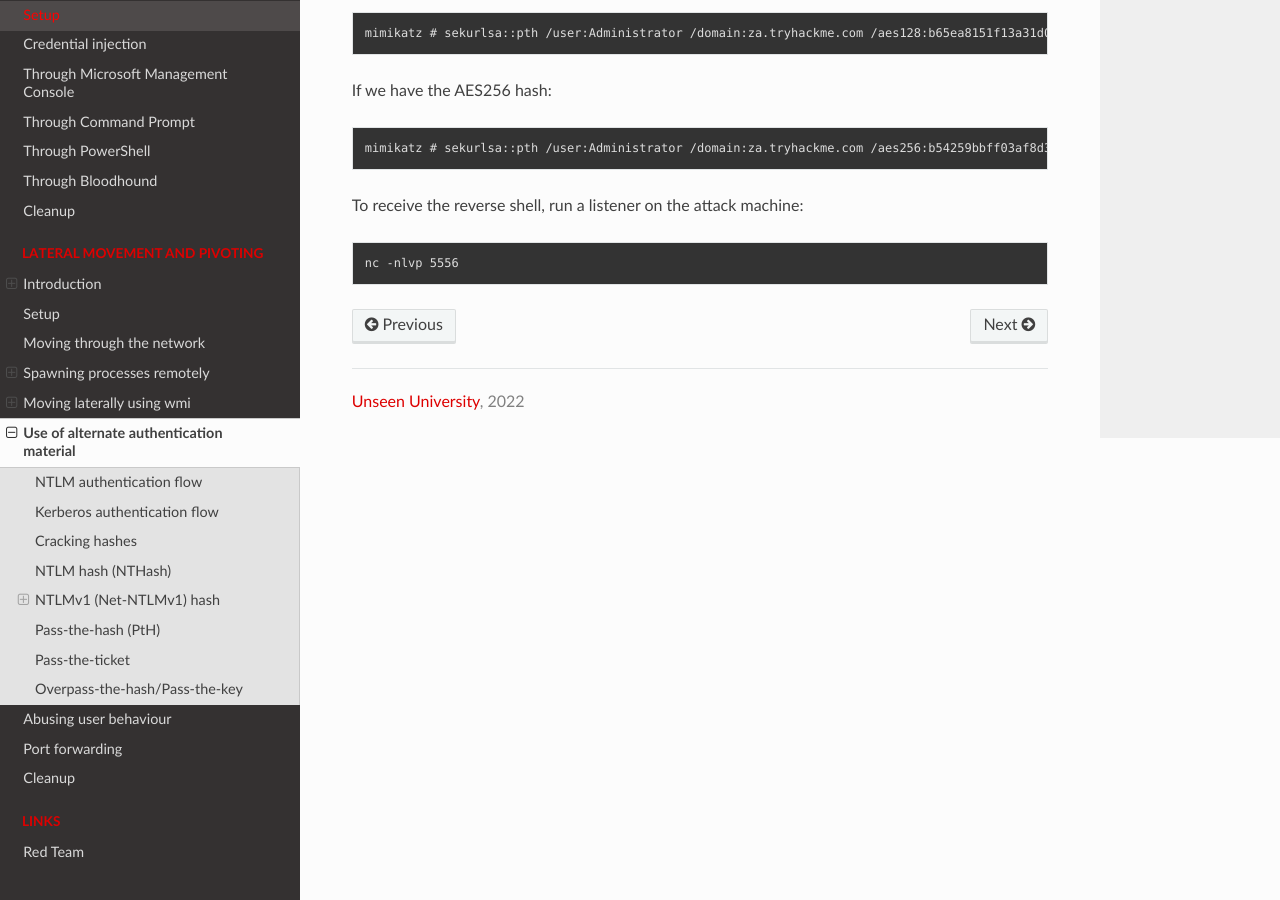
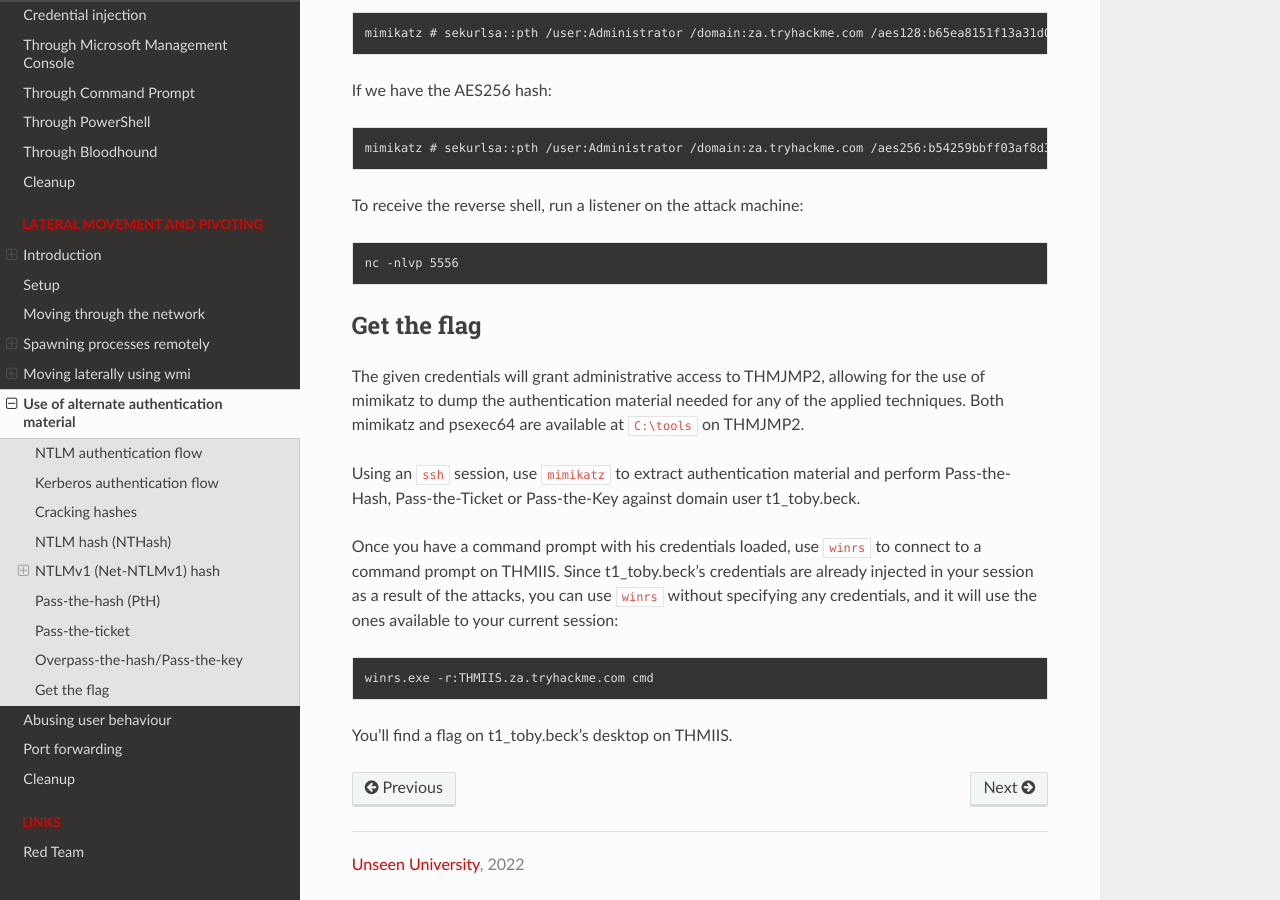
Before and after one commit to tymyrddin/red-ad, a Sphinx documentation site: the page built from source/docs/pivot/auth.md, in a window 1280 px wide and 900 px high, scrolled down 7082 px. Built offline with Sphinx 7.4.7 and the Read the Docs theme 2.0.0, drawn with Linux system fonts in a browser that asks for light colours.

```diff
--- a/source/docs/pivot/auth.md
+++ b/source/docs/pivot/auth.md
@@ -230,3 +230,20 @@ If we have the AES256 hash:
 To receive the reverse shell, run a listener on the attack machine:
 
     nc -nlvp 5556
+
+## Get the flag
+
+The given credentials will grant administrative access to THMJMP2, allowing for the use of mimikatz to dump the
+authentication material needed for any of the applied techniques. Both mimikatz and psexec64 are available at
+`C:\tools` on THMJMP2.
+
+Using an `ssh` session, use `mimikatz` to extract authentication material and perform Pass-the-Hash, Pass-the-Ticket
+or Pass-the-Key against domain user t1_toby.beck.
+
+Once you have a command prompt with his credentials loaded, use `winrs` to connect to a command prompt on THMIIS.
+Since t1_toby.beck's credentials are already injected in your session as a result of the attacks, you can use `winrs`
+without specifying any credentials, and it will use the ones available to your current session:
+
+    winrs.exe -r:THMIIS.za.tryhackme.com cmd
+
+You'll find a flag on t1_toby.beck's desktop on THMIIS.
```
